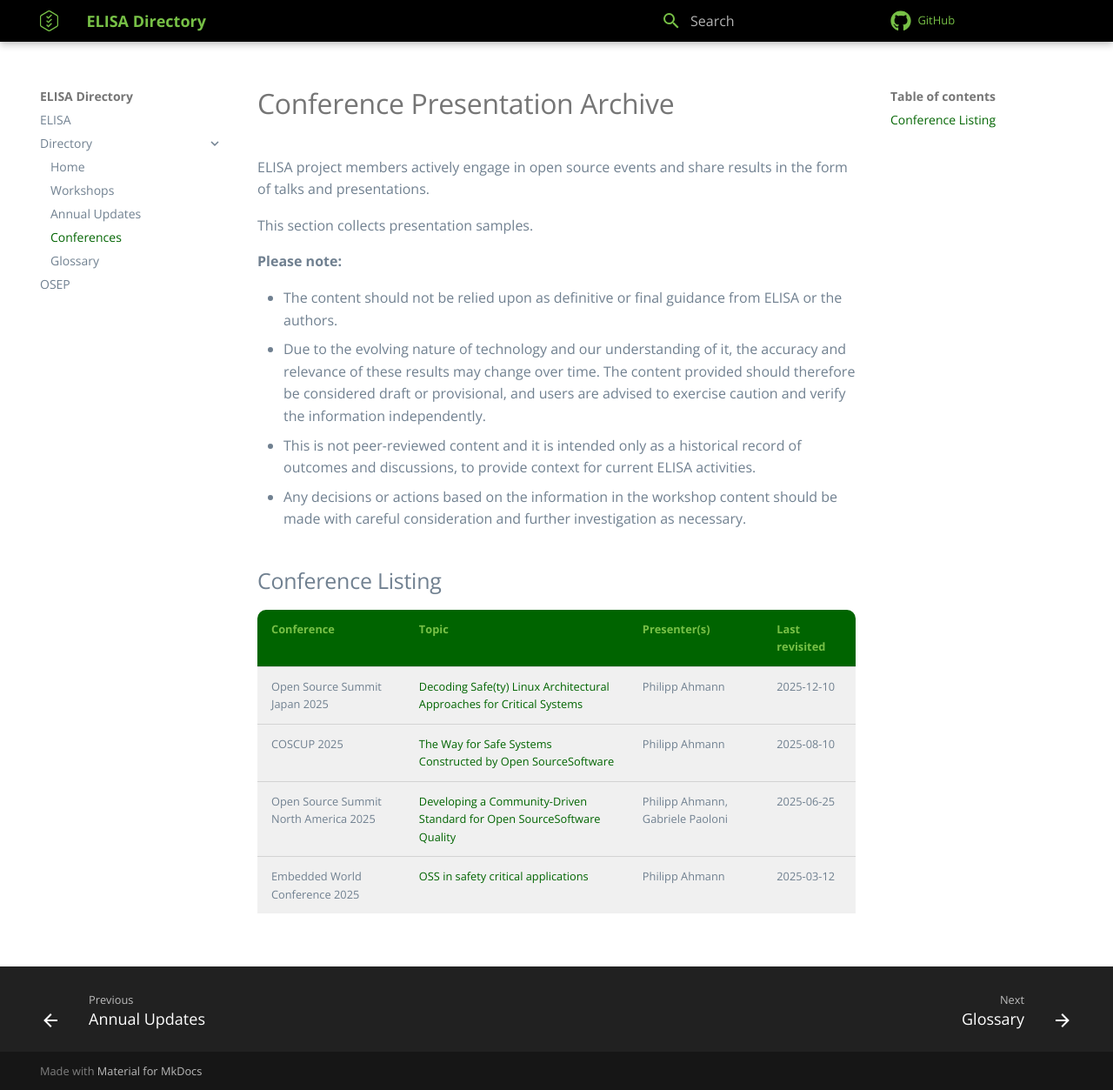
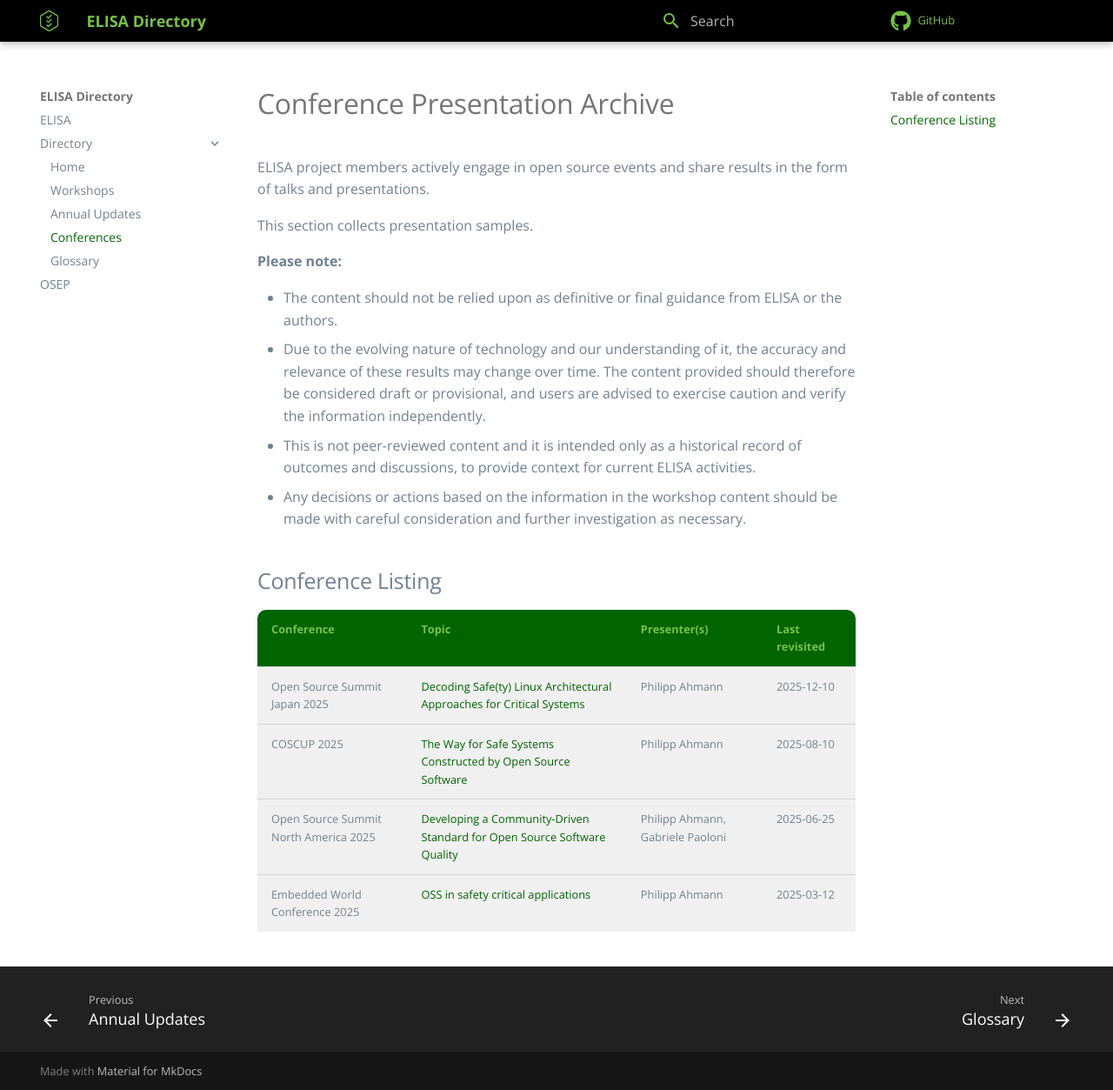
Before and after one commit to elisa-tech/directory, an MkDocs documentation site: the page built from docs/conferences/index.md, in a window 1280 px wide and 1253 px high. Shown: the whole window at 87% size. Built offline with MkDocs 1.6.1 and Material for MkDocs 9.7.7, drawn with Linux system fonts in a browser that asks for light colours; comment, search, counter and statistics services are not loaded.

Commit message:
Add two missing spaces
Signed-off-by: Philipp Ahmann <philipp.ahmann@de.bosch.com>

```diff
--- a/docs/conferences/index.md
+++ b/docs/conferences/index.md
@@ -17,6 +17,6 @@
 | Conference | Topic | Presenter(s) | Last revisited |
 | ---------- | ----- | ------------ | -------------- |
 | Open Source Summit Japan 2025 | [Decoding Safe(ty) Linux Architectural Approaches for Critical Systems](2025-12-10_safety_linux_archs_philipp_ahmann.pdf)| Philipp Ahmann | 2025-12-10 |
-| COSCUP 2025 | [The Way for Safe Systems Constructed by Open SourceSoftware](2025-08-10_COSCUP-Safe-Systems-by-OSS-Philipp-Ahmann.pdf)| Philipp Ahmann | 2025-08-10 |
-| Open Source Summit North America 2025 | [Developing a Community-Driven Standard for Open SourceSoftware Quality](2025-06-25_OSS_Quality_Paoloni_Ahmann.pdf)| Philipp Ahmann, Gabriele Paoloni | 2025-06-25 |
+| COSCUP 2025 | [The Way for Safe Systems Constructed by Open Source Software](2025-08-10_COSCUP-Safe-Systems-by-OSS-Philipp-Ahmann.pdf)| Philipp Ahmann | 2025-08-10 |
+| Open Source Summit North America 2025 | [Developing a Community-Driven Standard for Open Source Software Quality](2025-06-25_OSS_Quality_Paoloni_Ahmann.pdf)| Philipp Ahmann, Gabriele Paoloni | 2025-06-25 |
 | Embedded World Conference 2025 | [OSS in safety critical applications](2025-03-12-ewc-oss-in-safety-applications-ahmann.pdf)| Philipp Ahmann | 2025-03-12 |
```
